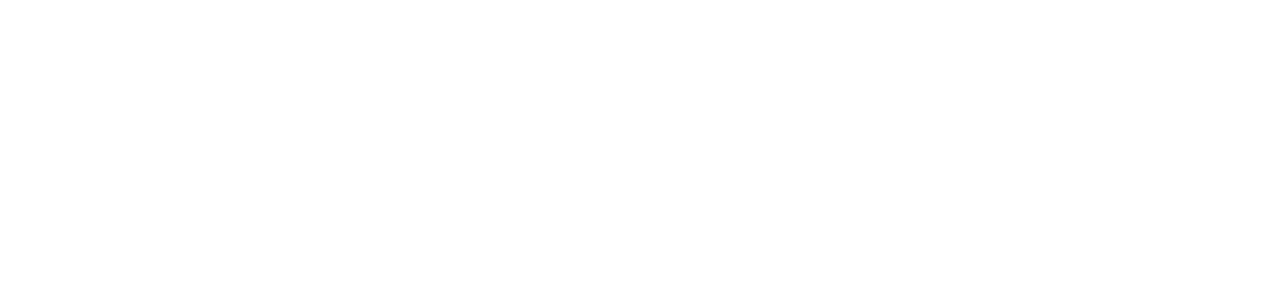
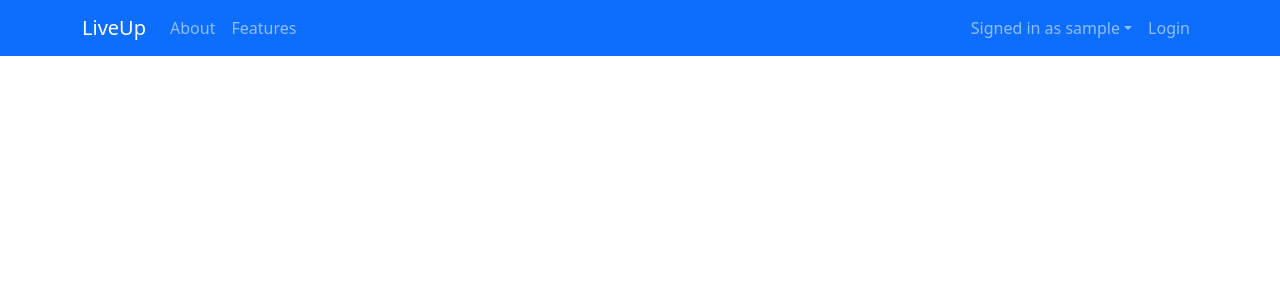
Before and after one commit to RealDevExpert/liveup_web, a Next.js app: page / in a window 1280 px wide. Shown: the top 300 px of the page. Built offline with nearby package versions, Linux system fonts and the light colour scheme; sample sign-in values are in the browser's storage.

Commit message:
layout component and navbar

```diff
--- /dev/null
+++ b/components/footer/index.js
@@ -0,0 +1,7 @@
+const Footer = () => {
+    return (
+        <div>Footer</div>
+    )
+}
+
+export default Footer
--- /dev/null
+++ b/components/layout/index.js
@@ -0,0 +1,14 @@
+import CNavbar from "../navbar"
+import Footer from '../footer'
+
+const Layout = ({ children }) => {
+    return (
+        <>
+        <CNavbar/>
+        <main>{children}</main>
+        <Footer/>
+        </>
+    )
+}
+
+export default Layout
--- /dev/null
+++ b/components/navbar/index.js
@@ -0,0 +1,50 @@
+import { Navbar, Container, Nav, NavDropdown } from "react-bootstrap";
+import { useDispatch, useSelector } from "react-redux";
+import Link from "next/link";
+import {logout} from '../../features/auth/authSlice'
+import { useRouter } from "next/router";
+import { useEffect, useState } from "react";
+
+
+const CNavbar = () => {
+  const { authDetails } = useSelector((state) => state.auth);
+  const [title, setTitle] = useState('')
+
+  const dispatch = useDispatch()
+  const router = useRouter()
+
+  useEffect(()=>{
+      setTitle(`Signed in as ${authDetails.user.username}`)
+  }, [authDetails])
+
+  const onLogout = e => {
+      dispatch(logout())
+      router.push('/')
+  }
+  return (
+    <Navbar collapseOnSelect expand="lg" bg="primary" variant="dark" fixed="top">
+    <Container>
+    <Navbar.Brand href="#home">LiveUp</Navbar.Brand>
+    <Navbar.Toggle aria-controls="responsive-navbar-nav" />
+    <Navbar.Collapse id="responsive-navbar-nav">
+      <Nav className="me-auto">
+        <Nav.Link href="#features">About</Nav.Link>
+        <Nav.Link href="#pricing">Features</Nav.Link>
+      </Nav>
+
+      <Nav>
+      <NavDropdown title={title} id="collasible-nav-dropdown">
+          <NavDropdown.Item href="#action/3.1">Profile</NavDropdown.Item>
+          <NavDropdown.Divider />
+          <NavDropdown.Item onSelect={onLogout} >Logout</NavDropdown.Item>
+      </NavDropdown>
+        <Nav.Link href="login">Login</Nav.Link>
+      </Nav>
+    </Navbar.Collapse>
+
+    </Container>
+  </Navbar>
+  );
+};
+
+export default CNavbar;
--- a/pages/_app.js
+++ b/pages/_app.js
@@ -3,13 +3,16 @@
 import { Provider } from "react-redux";
 import { ToastContainer } from "react-toastify";
 import 'react-toastify/dist/ReactToastify.css'
+import Layout from "../components/layout";
 
 
 function LiveUpApp({ Component, pageProps }) {
   return (
     <>
       <Provider store={store}>
-        <Component {...pageProps} />
+        <Layout>
+          <Component {...pageProps} />
+        </Layout>
       </Provider>
       <ToastContainer />
     </>
```
